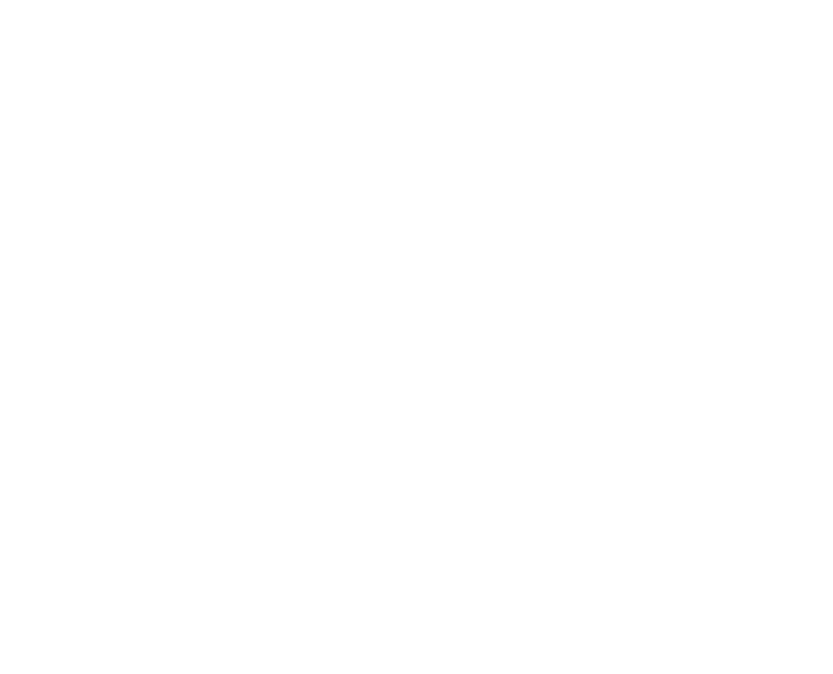
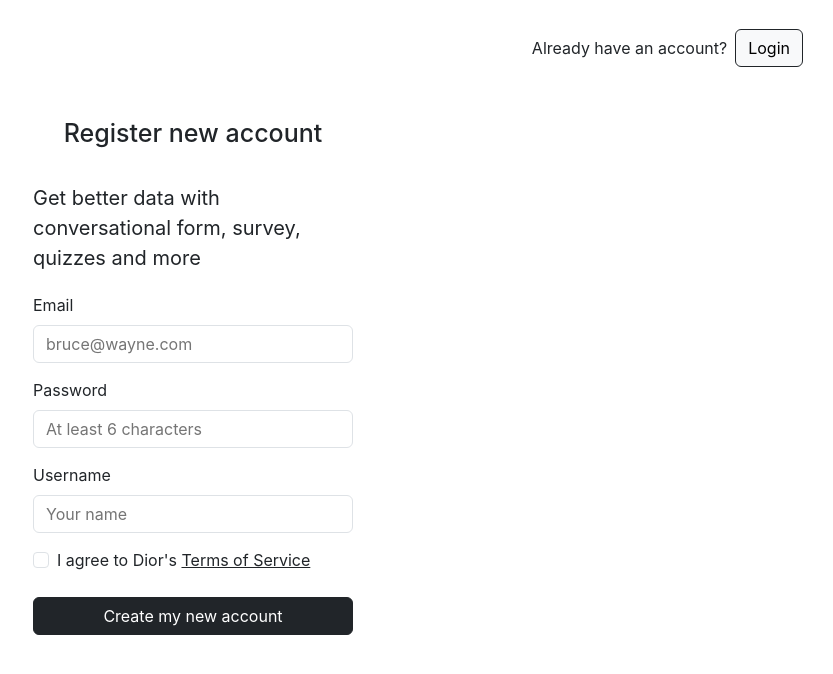
Before and after one commit to Phannghi/demoReact, a React (Create React App) app: page /register in a window 1280 px wide. Before the commit this address had no page. Shown: the top 674 px of the page, without its empty margins (447-1280 px from the left). Built offline with nearby package versions, Linux system fonts and the light colour scheme.

Commit message:
handle register

```diff
--- a/src/Layout.js
+++ b/src/Layout.js
@@ -9,6 +9,7 @@
 import { Route, Routes } from "react-router-dom";
 import { ToastContainer } from 'react-toastify';
 import 'react-toastify/dist/ReactToastify.css';
+import Register from './components/Auth/Register';
 const Layout = (props) => {
     return (
         <>
@@ -24,6 +25,7 @@
                 </Route>
 
                 <Route path="/login" element={<Login />} />
+                <Route path="/register" element={<Register />} />
             </Routes>
             <ToastContainer
                 position="top-right"
--- a/src/components/Auth/Login.js
+++ b/src/components/Auth/Login.js
@@ -24,11 +24,15 @@
         }
     }
     return (
-        <div className='login-container'>
+        <div className='log-container'>
             <div className="header">
                 <span>Don't have an account yet?</span>
                 <div>
-                    <button className='btn btn-light border-dark'>Sign up</button>
+                    <button
+                        className='btn btn-light border-dark'
+                        onClick={() => navigate('/register')}>
+                        Sign up
+                    </button>
                 </div>
             </div>
             <div className="title col-3 mx-auto text-center">
@@ -50,7 +54,7 @@
                 <div className="form-group">
                     <label htmlFor="password" className='form-label'>Password</label>
                     <input type="password" id='password'
-                        placeholder='At least 8 characters'
+                        placeholder='At least 6 characters'
                         className='form-control'
                         password={password}
                         autoComplete='current-password'
--- a/src/components/Auth/Login.scss
+++ b/src/components/Auth/Login.scss
@@ -1,8 +1,9 @@
-.login-container {
+.log-container {
+    padding-bottom: 50px;
     .header {
         height: 45px;
         padding: 0 30px;
-        margin: 15px 0;
+        margin: 25px 0;
         display: flex;
         justify-content: end;
         align-items: center;
@@ -42,4 +43,12 @@
             opacity: 0.7;
         }
     }
+    .form-check {
+        .form-check-label {
+            span {
+                text-decoration: underline;
+                cursor: pointer;
+            }
+        }
+    }
 }
--- /dev/null
+++ b/src/components/Auth/Register.js
@@ -0,0 +1,113 @@
+import { useState } from 'react';
+import { useNavigate } from 'react-router-dom'
+import { toast } from 'react-toastify'
+import './Login.scss'
+import { registerUser } from '../../services/apiService';
+const Register = (props) => {
+    const [email, setEmail] = useState("");
+    const [password, setPassword] = useState("");
+    const [userName, setUserName] = useState("");
+    const navigate = useNavigate();
+
+    const validateEmail = (email) => {
+        return String(email)
+            .toLowerCase()
+            .match(
+                /^(([^<>()[\]\\.,;:\s@"]+(\.[^<>()[\]\\.,;:\s@"]+)*)|.(".+"))@((\[[0-9]{1,3}\.[0-9]{1,3}\.[0-9]{1,3}\.[0-9]{1,3}\])|(([a-zA-Z\-0-9]+\.)+[a-zA-Z]{2,}))$/
+            );
+    };
+
+    const validatePasswordLength = (password) => {
+        return password.length >= 6;
+    }
+    const handleRegister = async () => {
+        // validate
+        const isValidEmail = validateEmail(email);
+        const isValidPassword = validatePasswordLength(password);
+        if (!isValidEmail) {
+            toast.error('Invalid email');
+            return;
+        }
+        if (!isValidPassword) {
+            toast.error('Password has to be at least 6 characters long');
+            return;
+        }
+        // submit api
+        let data = await registerUser(email, password, userName);
+        console.log('check resp Register: ', data);
+
+        if (data && data.EC === 0) {
+            toast.success(data.EM);
+            navigate('/login');
+        }
+        if (data && data.EC !== 0) {
+            toast.error(data.EM);
+        }
+    }
+    return (
+        <div className='log-container'>
+            <div className="header">
+                <span>Already have an account?</span>
+                <div>
+                    <button
+                        className='btn btn-light border-dark'
+                        onClick={() => navigate('/login')}>
+                        Login
+                    </button>
+                </div>
+            </div>
+            <div className="title col-3 mx-auto text-center">
+                Register new account
+            </div>
+            <div className="welcome col-3 mx-auto text-left">
+                Get better data with conversational form, survey, quizzes and more
+            </div>
+            <div className="content-form col-3 mx-auto">
+                <div className="form-group">
+                    <label htmlFor="email" className='form-label'>Email</label>
+                    <input type="email" id='email'
+                        placeholder='bruce@wayne.com'
+                        className='form-control'
+                        autoComplete='email'
+                        required
+                        email={email}
+                        onChange={(event) => setEmail(event.target.value)} />
+                </div>
+                <div className="form-group">
+                    <label htmlFor="password" className='form-label'>Password</label>
+                    <input type="password" id='password'
+                        placeholder='At least 6 characters'
+                        className='form-control'
+                        password={password}
+                        autoComplete='new-password'
+                        required
+                        onChange={(event) => setPassword(event.target.value)} />
+                </div>
+                <div className="form-group">
+                    <label htmlFor="username" className='form-label'>Username</label>
+                    <input type="text" id='username'
+                        placeholder='Your name'
+                        className='form-control'
+                        password={userName}
+                        autoComplete='username'
+                        required
+                        onChange={(event) => setUserName(event.target.value)} />
+                </div>
+                <div className="form-group form-check">
+                    <input className="form-check-input" type="checkbox" value="" id="form-check" required />
+                    <label className="form-check-label" htmlFor="form-check">
+                        I agree to Dior's <span>Terms of Service</span>
+                    </label>
+                </div>
+                <div className="mt-2">
+                    <button
+                        className='btn btn-dark w-100'
+                        onClick={() => handleRegister()}>
+                        Create my new account
+                    </button>
+                </div>
+            </div>
+        </div>
+    )
+}
+export default Register;
--- a/src/components/Header/Header.js
+++ b/src/components/Header/Header.js
@@ -9,6 +9,9 @@
     const navigate = useNavigate();
     const handleLogin = () => {
         navigate('/login');
+    }
+    const handleRegister = () => {
+        navigate('/register');
     }
     return (
         <Navbar expand="lg" className="bg-body-tertiary">
@@ -30,7 +33,10 @@
                             variant='light'
                             className='btn-login me-3 border-dark'
                             onClick={() => handleLogin()}>Log in</Button>
-                        <Button variant='dark' className='btn-sign'>Sign up</Button>
+                        <Button
+                            variant='dark'
+                            className='btn-sign'
+                            onClick={() => handleRegister()}>Sign up</Button>
                         {/* <NavDropdown title="Dropdown" id="basic-nav-dropdown">
                             <NavDropdown.Item >Log in</NavDropdown.Item>
                             <NavDropdown.Item >
--- a/src/services/apiService.js
+++ b/src/services/apiService.js
@@ -41,11 +41,15 @@
         password: userPassword
     })
 }
+const registerUser = (email, password, username) => {
+    return axios.post(`api/v1/register`, { email, password, username })
+}
 // const postLogin1 = (email, password) => {
 //     return axios.post(`api/v1/login`, { email, password })
 //     // {a, b} = {a: a, b: b}
 // }
 export {
     postCreateNewUser, getAllUsers, putUpdateUser,
-    deleteUsers, getAllUsersWithPaginate, postLogin
+    deleteUsers, getAllUsersWithPaginate, postLogin,
+    registerUser
 }
```
